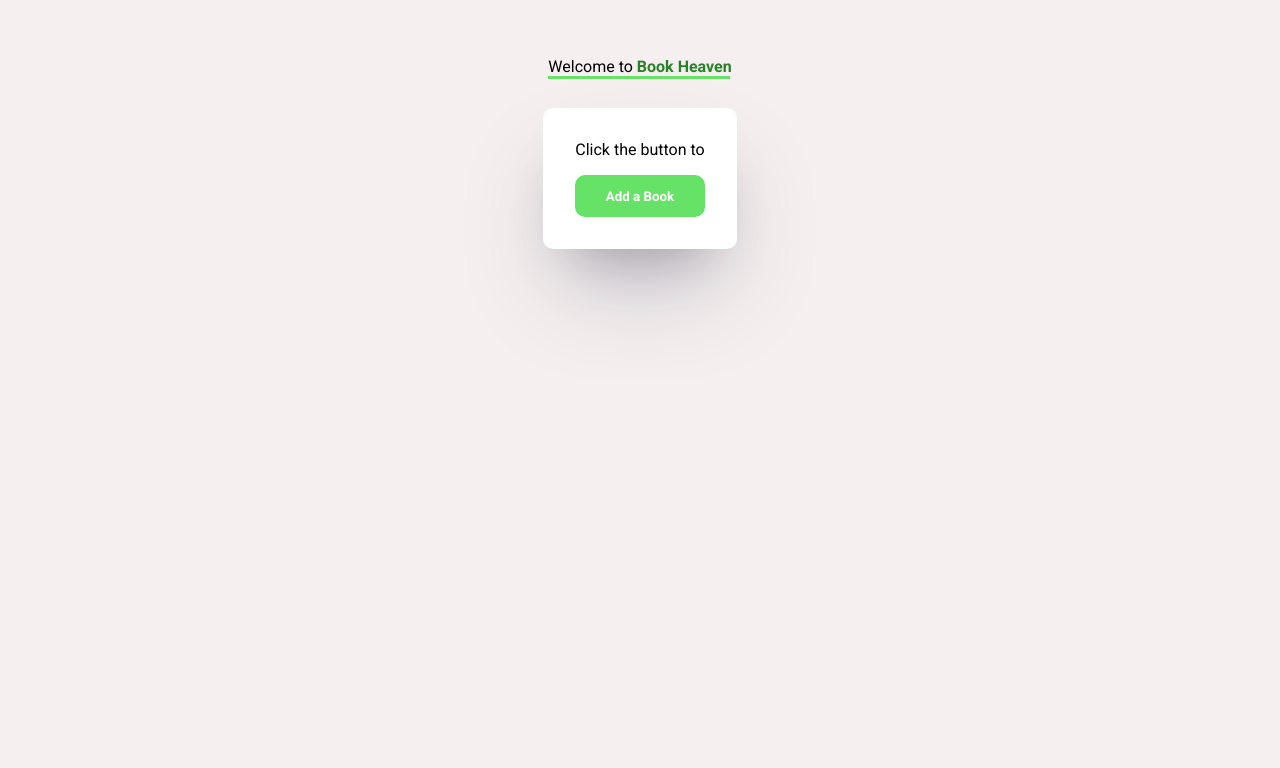
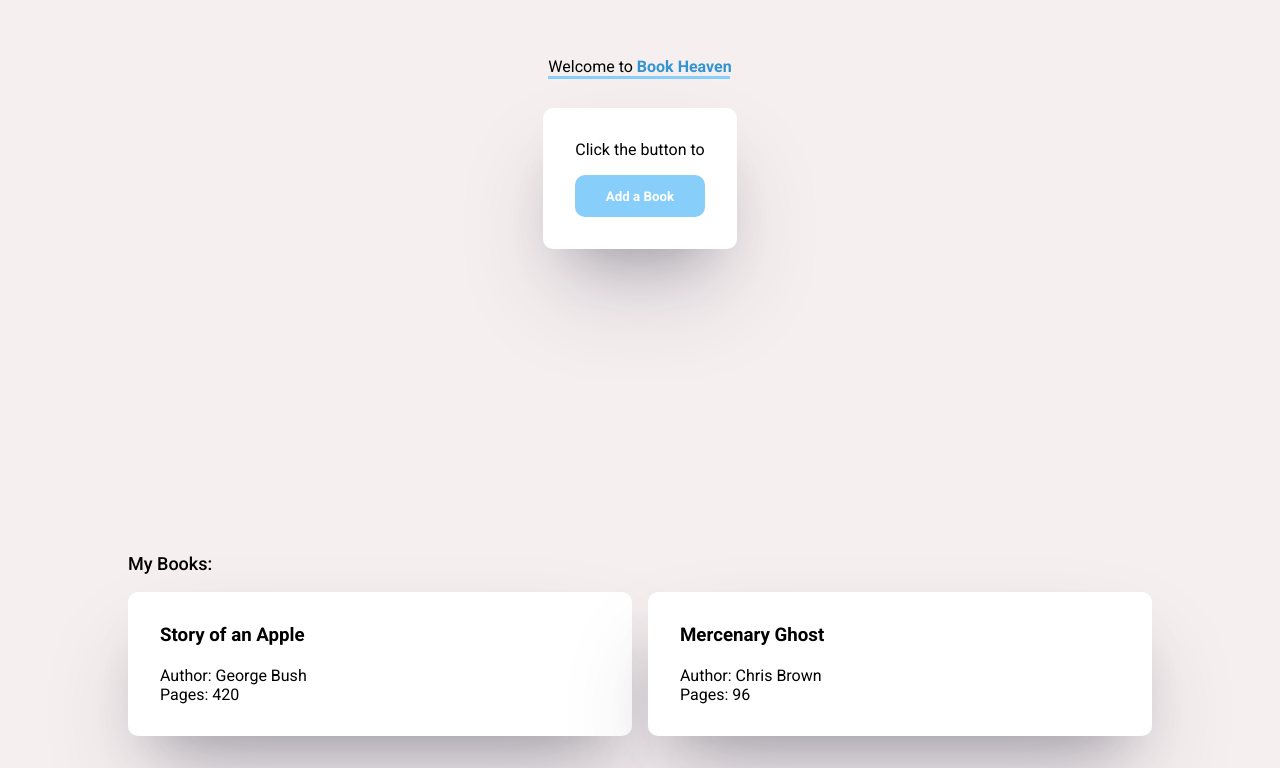
Before and after one commit to xPapashi/book_project, a plain HTML site: page index.html in a window 1280 px wide. Shown: the part 247-1015 px from the top of the page. Before the commit the page ends 800 px from the top, so only its background shows below. Drawn offline with Linux system fonts and the light colour scheme.

Commit message:
Add array with books Function to add books to an array Books are now displayed below the 'add book' button

```diff
--- a/app.js
+++ b/app.js
@@ -1,3 +1,13 @@
+//Creating an array for the books
+const myLibrary = [
+  "Story of an Apple", "George Bush", 420,
+  "Mercenary Ghost", "Chris Brown", 96
+];
+
+//Searching for button class
+const btn = document.querySelector(".modal-btn");
+
+//Book constructor
 function Book(title, author, pages, read) {
   this.title = title;
   this.author = author;
@@ -8,8 +18,39 @@ function Book(title, author, pages, read) {
   };
 }
 
-//Creating an array
-const myLibrary = [];
+//Adding books to the myLibrary array
+function addBookToLibrary() {
+    let title = prompt("Please enter the Title of the book");
+    let author = prompt("Please enter an Author of the book");
+    let pages = parseInt(prompt("Please enter the amount pages of pages"));
+    myLibrary.push(title, author, pages);
+    displayBook();
+}
 
-const theHobbit = new Book("Hobbit", "J.R.R. Tolkien", 295, "not read yet");
-console.log(theHobbit.info());
+function displayBook() {
+  const cards = document.querySelector(".cards");
+  cards.innerHTML = "";
+
+  for (let i = 0; i < myLibrary.length; i += 3) {
+    const title = myLibrary[i];
+    const author = myLibrary[i + 1];
+    const pages = myLibrary[i + 2];
+
+    const card = document.createElement("div");
+    card.classList.add("card");
+    card.innerHTML = `
+      <h3>${title}</h3>
+      <div class='details'>
+      <p>Author: ${author}</p>
+      <p>Pages: ${pages}</p>
+      </div>`;
+
+    cards.appendChild(card);
+  }
+}
+
+//Initially display books
+displayBook();
+
+//Listen for button click and call "addBookToLibrary"
+btn.addEventListener("click", addBookToLibrary);
--- a/index.html
+++ b/index.html
@@ -1,10 +1,10 @@
 <!DOCTYPE html>
 <html lang="en">
   <head>
-    <meta charset="UTF-8">
-    <meta name="viewport" content="width=device-width, initial-scale=1.0">
+    <meta charset="UTF-8" />
+    <meta name="viewport" content="width=device-width, initial-scale=1.0" />
     <title>Book Heaven - Project</title>
-    <link rel="stylesheet" href="style.css">
+    <link rel="stylesheet" href="style.css" />
     <script src="./app.js" defer></script>
   </head>
   <body>
@@ -14,7 +14,12 @@
       </div>
       <div class="modal">
         <p>Click the button to</p>
-            <button>Add a Book</button>
+        <button class="modal-btn">Add a Book</button>
+      </div>
+    </div>
+    <div class="card-container">
+        <p class="title">My Books:</p>
+      <div class="cards">
       </div>
     </div>
   </body>
--- a/style.css
+++ b/style.css
@@ -10,6 +10,8 @@ body {
     background-color: rgb(245, 239, 239);
 }
 
+/* CONTAINER */
+
 .container {
     height: 100vh;
     display: flex;
@@ -17,6 +19,8 @@ body {
     align-items: center;
     justify-content: center;
 }
+
+/* HEADER */
 
 .header {
     margin-bottom: 2em;
@@ -27,13 +31,17 @@ body {
     position: absolute;
     width: 182.14px;
     height: 3px;
-    background-color: #66e266;;
+    /* background-color: #66e266; */
+    background-color: lightskyblue;
 }
 
 .header span {
-    color: #288328;
+    /*color: #288328; */
+    color: #3294d1;
     font-weight: 700;
 }
+
+/* MODAL */
 
 .container .modal {
     display: flex;
@@ -49,9 +57,43 @@ body {
 .modal button {
     border: none;
     border-radius: 10px;
-    background-color: #66e266;
+    /* background-color: #66e266; */
+    background-color: lightskyblue;
     color: white;
     padding: 1em;
     font-weight: 600;
     cursor: pointer;
 }
+
+/* CARD */
+
+.card-container {
+    display: flex;
+    flex-direction: column;
+    max-width: 80%;
+    margin: auto;
+    padding-bottom: 2em;
+}
+
+.card-container .title {
+    font-size: 18px;
+    font-weight: 500;
+    margin-bottom: 1em;
+}
+
+.cards {
+    display: grid;
+    grid-template-columns: repeat(auto-fit, minmax(210px, 1fr));
+    gap: 1em;
+}
+
+.card {
+    display: flex;
+    flex-direction: column;
+    justify-content: space-between;
+    background-color: #fff;
+    padding: 2em;
+    height: 80px;
+    border-radius: 10px;
+    box-shadow: rgba(255, 255, 255, 0.1) 0px 1px 1px 0px inset, rgba(50, 50, 93, 0.25) 0px 50px 100px -20px, rgba(0, 0, 0, 0.3) 0px 30px 60px -30px;
+}
```
Lines whose indentation alone changed are shown as unchanged.
